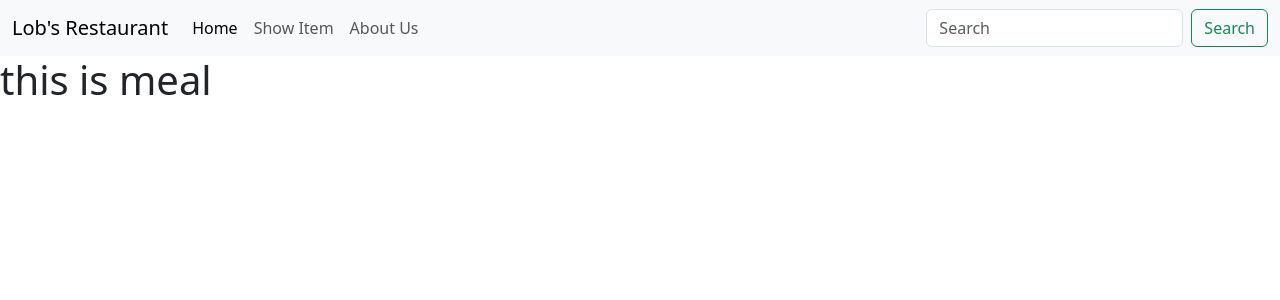
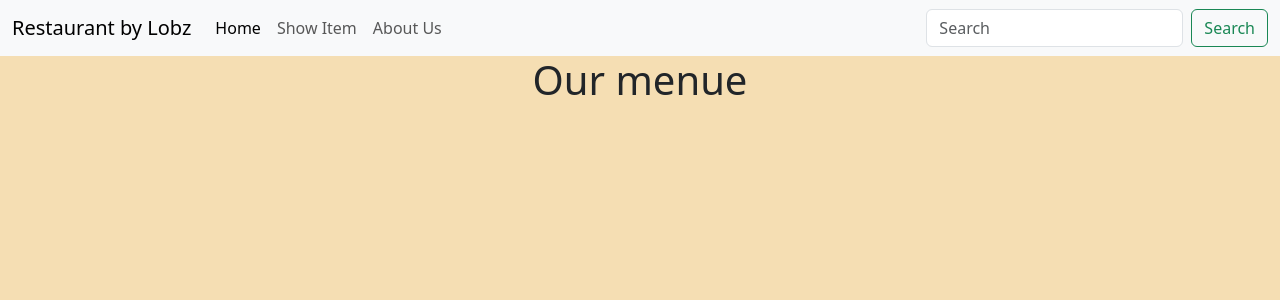
Before and after one commit to Blip-Loban/Restaurant, a Django app: template Restaurant/Meal/templates/meal.html in a window 1280 px wide. Shown: the top 300 px of the page. Run offline with Django 5.2, Linux system fonts and the light colour scheme; the template is opened without the code that fills it, so the values that code supplies are empty.

Commit message:
basic design & menue added

```diff
--- /dev/null
+++ b/Restaurant/Meal/static/css/meal.css
@@ -0,0 +1,6 @@
+.meals{
+    display: flex;
+    justify-content: center;
+    margin :10px;
+    text-align: center;
+}
--- a/Restaurant/Meal/templates/meal.html
+++ b/Restaurant/Meal/templates/meal.html
@@ -1,8 +1,25 @@
 {% extends 'base.html' %}
+{% load static %}
 {% block title %}
 Meals
 {% endblock %}
 
 {% block content %}
-<h1>this is meal</h1>
+<h1>Our menue</h1>
+
+<link rel="stylesheet" href="{% static 'css/meal.css' %}">
+<div class="meals">
+    {% for i in context %}
+
+    <div class="card" style="width: 18rem;">
+        <img src="{{i.strCategoryThumb}}" class="card-img-top" alt="Food Image">
+        <div class="card-body">
+          <h5 class="card-title">{{i.strCategory}}</h5>
+          <p class="card-text">{{i.strCategoryDescription | truncatewords:10}}</p>
+          <a href="#" class="btn btn-primary">See Details</a>
+        </div>
+      </div>
+      {% endfor %}
+</div>
+
 {% endblock %}
--- /dev/null
+++ b/Restaurant/static/css/style.css
@@ -0,0 +1,20 @@
+body {
+    margin: auto;
+    background-color: wheat;
+    justify-content: center;
+}
+.home{
+    display: flex;
+    width:70%;
+    height:auto ;
+}
+.img{
+
+
+}
+h1{
+    justify-content: center;
+    margin: auto;
+    text-align: center;
+    width: 1000px;
+}
--- a/Restaurant/templates/base.html
+++ b/Restaurant/templates/base.html
@@ -1,18 +1,20 @@
+{% load static %}
 <!DOCTYPE html>
 <html lang="en">
 <head>
     <meta charset="UTF-8">
     <meta name="viewport" content="width=device-width, initial-scale=1.0">
     <title>{% block title %}{% endblock %}</title>
-    <link rel="stylesheet" href="/static/style.css">
+
     <link href="https://cdn.jsdelivr.net/npm/bootstrap@5.3.2/dist/css/bootstrap.min.css" rel="stylesheet" integrity="sha384-T3c6CoIi6uLrA9TneNEoa7RxnatzjcDSCmG1MXxSR1GAsXEV/Dwwykc2MPK8M2HN" crossorigin="anonymous">
+    <link rel="stylesheet" href="{% static 'css/style.css' %}">
 </head>
 <body>
 
 <!-- Nav Bar -->
 <nav class="navbar navbar-expand-lg bg-body-tertiary">
     <div class="container-fluid">
-      <a class="navbar-brand" href="{% url 'home' %}">Lob's Restaurant</a>
+      <a class="navbar-brand" href="{% url 'home' %}">Restaurant by Lobz</a>
       <button class="navbar-toggler" type="button" data-bs-toggle="collapse" data-bs-target="#navbarSupportedContent" aria-controls="navbarSupportedContent" aria-expanded="false" aria-label="Toggle navigation">
         <span class="navbar-toggler-icon"></span>
       </button>
```
Also changed, not shown: Restaurant/Meal/views.py (+41 -1 lines), Restaurant/templates/index.html (+7 -2 lines), Restaurant/static/style.css (deleted), 1 other file.
